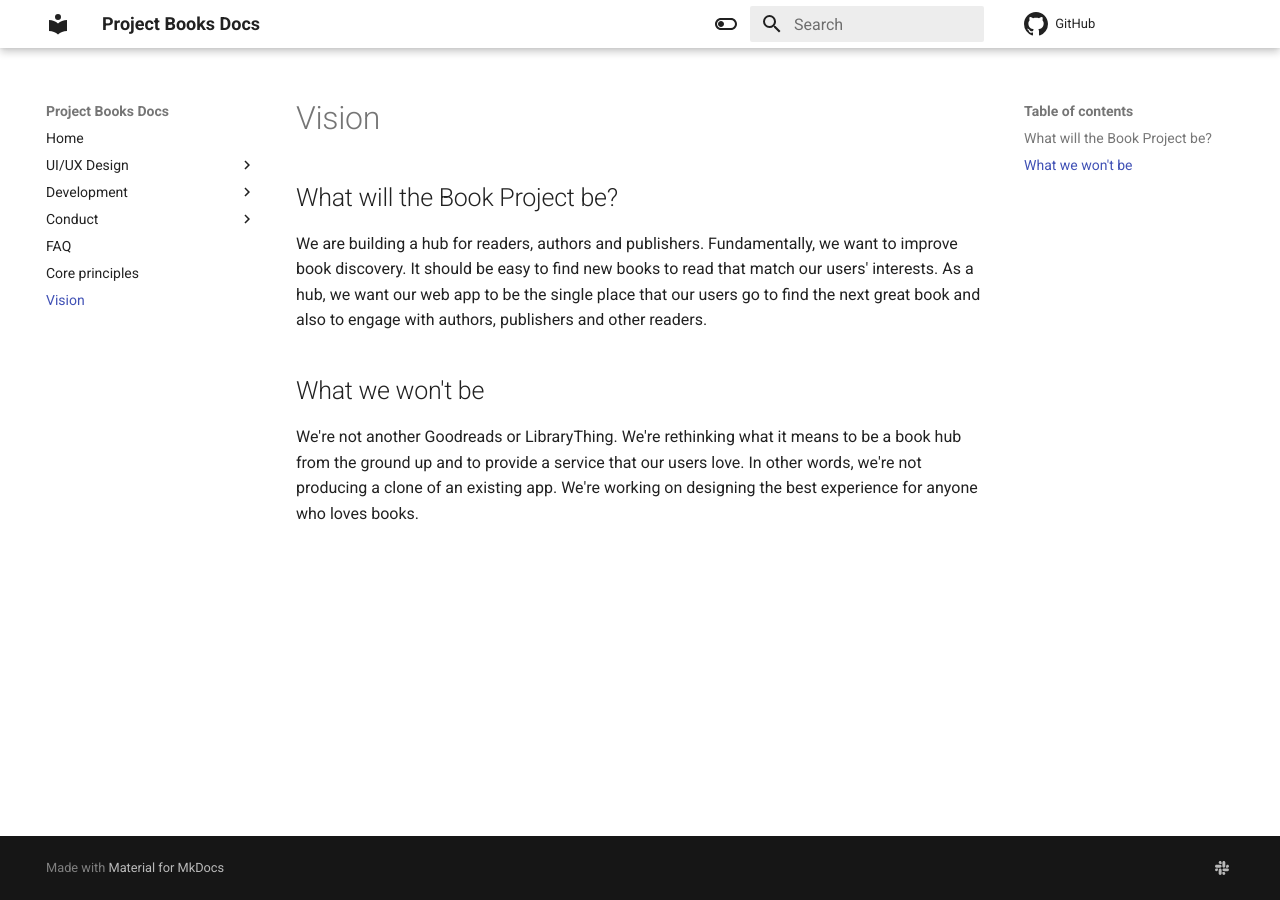
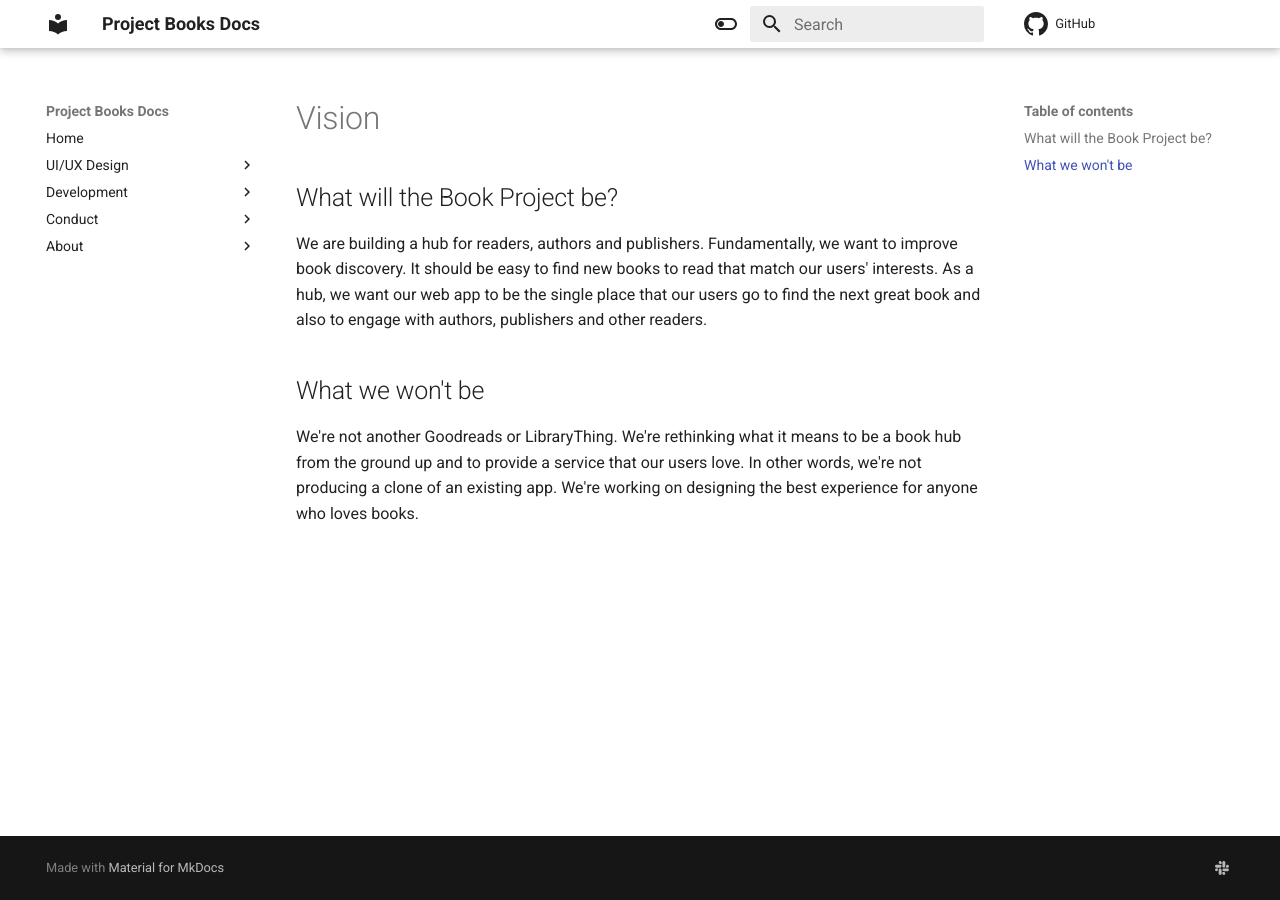
Before and after one commit to Project-Books/project-books.github.io, an MkDocs documentation site: the page built from docs/about/vision.md, in a window 1280 px wide. Built offline with MkDocs 1.6.1 and Material for MkDocs 9.7.7, drawn with Linux system fonts in a browser that asks for light colours; part of the change alters nothing that is shown.

Commit message:
Add about section

```diff
--- a/mkdocs.yml
+++ b/mkdocs.yml
@@ -18,16 +18,17 @@ nav:
                   - Rewriting pushed commits with a different email address: development/how-to/rewrite-pushed-commits.md
                   - Troubleshoot: development/how-to/troubleshoot.md
           - Maintaining:
+                  - Becoming a maintainer: development/maintaining/maintainer.md
+                  - Becoming a triager: development/maintaining/triager.md
                   - Code reviews: development/maintaining/code-reviews.md
                   - Core team: development/maintaining/core-team.md
-                  - Becoming a maintainer: development/maintaining/maintainer.md
-                  - Becoming a triager: development/maintaining/triager.md
   - Conduct:
           - Code of Conduct: code-of-conduct.md
           - Code of conduct resolutions: code-of-conduct-resolutions.md
-  - FAQ: faq.md
-  - Core principles: core-principles.md
-  - Vision: vision.md
+  - About:
+        - Core principles: core-principles.md
+        - FAQ: faq.md
+        - Vision: vision.md
 
 theme:
         name: material
```
Also changed, not shown: docs/about/faq.md (renamed from docs/faq.md), docs/about/vision.md (renamed from docs/vision.md).
